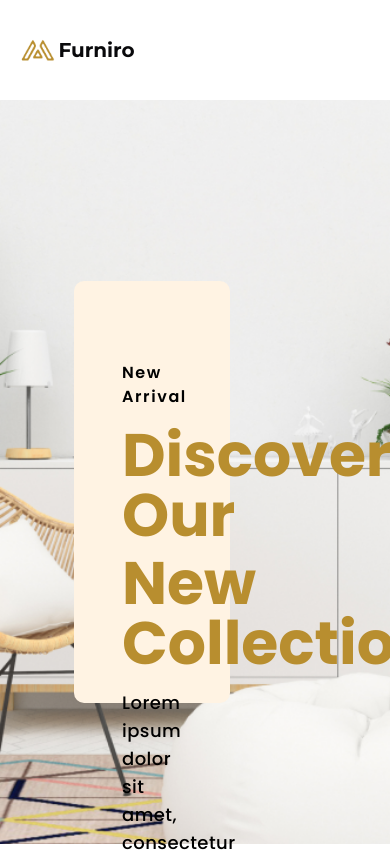
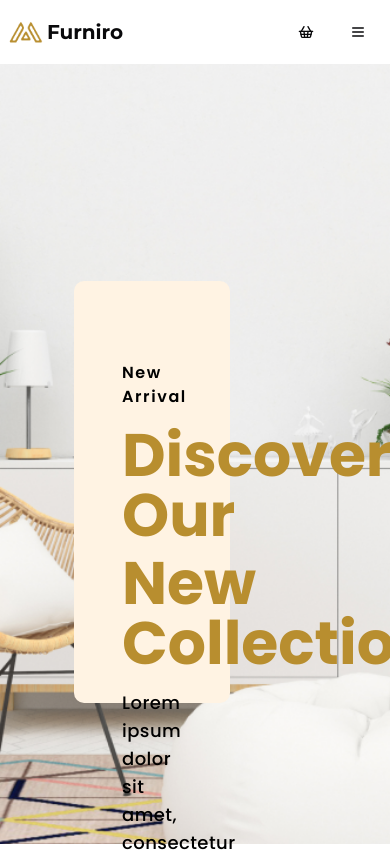
Before and after one commit to Oussama-Chaoui/next-ecom-figma, a Next.js app: page / in a window 390 px wide. Shown: the top 852 px of the page. Built offline with nearby package versions, Linux system fonts and the light colour scheme.

Commit message:
added responsive navbar container and new cart and responsive navbar components

```diff
--- a/components/common/navbar.tsx
+++ b/components/common/navbar.tsx
@@ -1,17 +1,23 @@
-import Icon from "./icon"
-import NavActions from "./nav-actions"
-import Navigation from "./navigation"
+import { Cart } from "./cart";
+import Icon from "./icon";
+import NavActions from "./nav-actions";
+import Navigation from "./navigation";
+import { ResponsiveNavbar } from "./responsive-navbar";
 
 const Navbar = () => {
   return (
-    <div className="w-full h-[100px] flex items-center justify-center bg-white fixed top-0 z-50">
-        <div className="w-[90%] h-[41px] flex items-center justify-between">
-            <Icon title="Furniro" />
-            <Navigation />
-            <NavActions />
+    <div className="w-full md:h-[100px] h-16 flex items-center justify-center bg-white fixed top-0 z-50 ">
+      <div className="max-w-screen-2xl h-[41px] flex items-center justify-between sm:px-8 px-2 w-full">
+        <Icon title="Furniro" />
+        <Navigation />
+        <NavActions />
+        <div className="flex gap-1 md:hidden">
+          <Cart />
+          <ResponsiveNavbar />
         </div>
+      </div>
     </div>
-  )
-}
+  );
+};
 
-export default Navbar
+export default Navbar;
```
